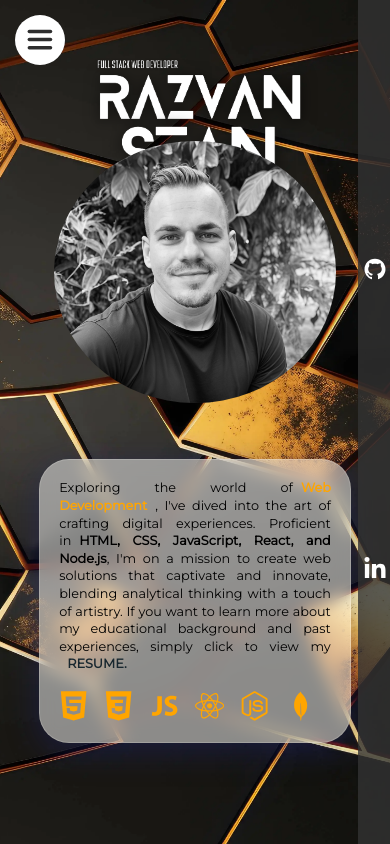
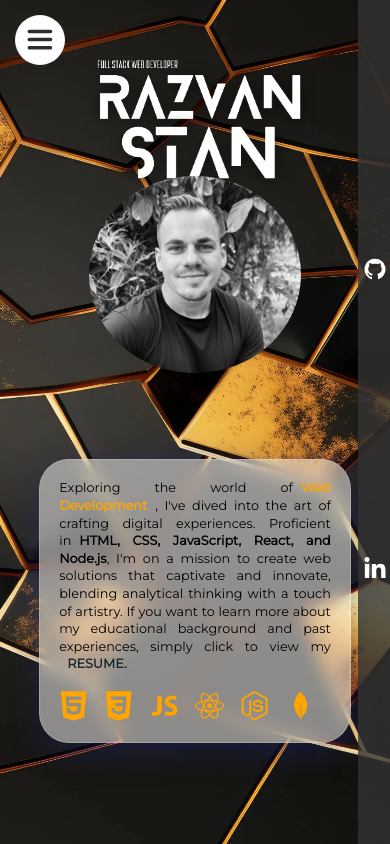
Before and after one commit to rasvanstan/portfolio, a React (Vite) app: page / in a window 390 px wide. Built offline with nearby package versions, Linux system fonts and the light colour scheme.

Commit message:
home page adjusted

```diff
--- a/src/styles/Home.css
+++ b/src/styles/Home.css
@@ -205,9 +205,9 @@
       flex-direction: column;
     }
    .cv-foto {
-    width:80%;
+    width:60%;
     position: relative;
-    top:5%;
+    top:15%;
 
    }
    .left-column {
```
